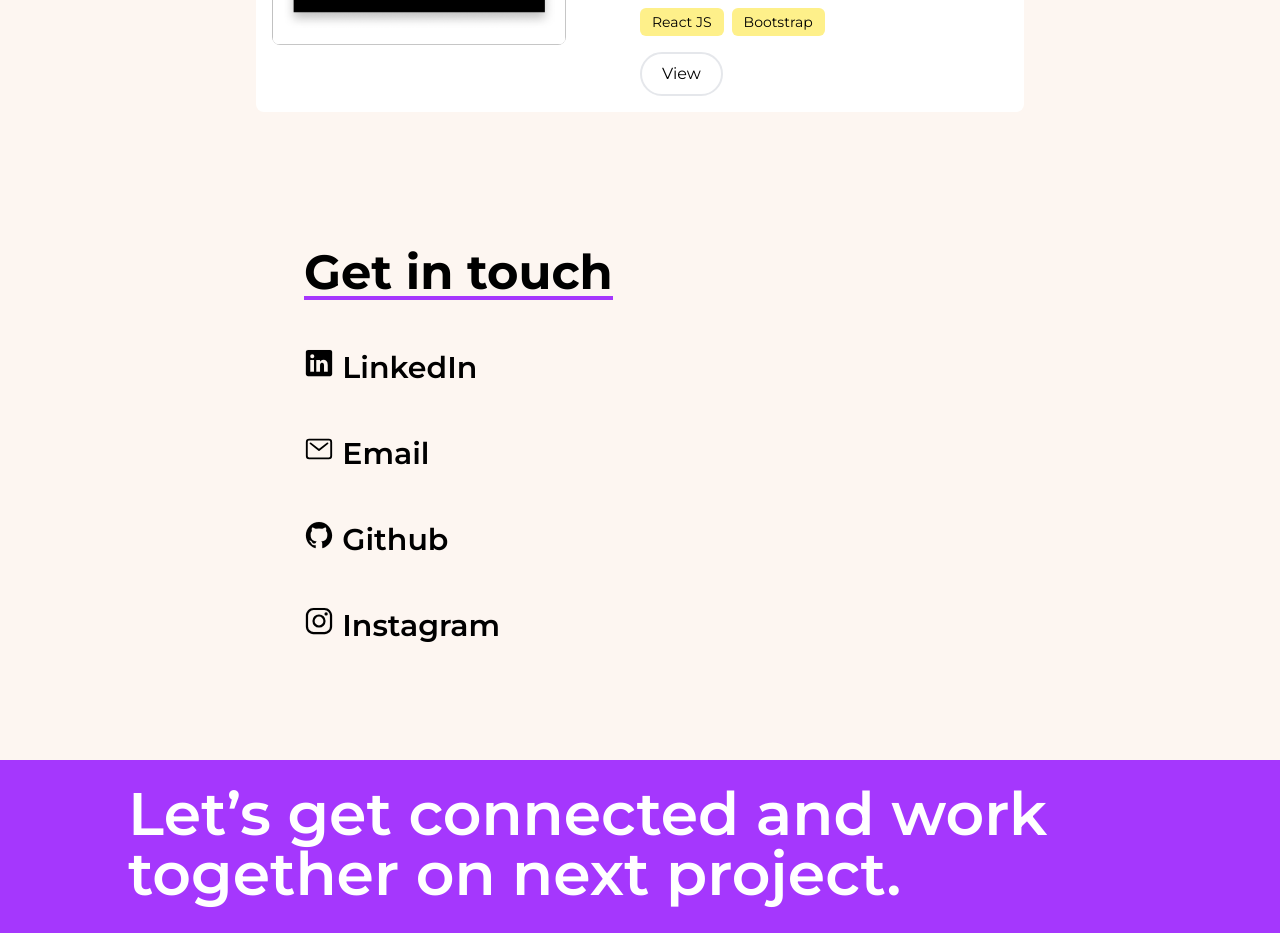
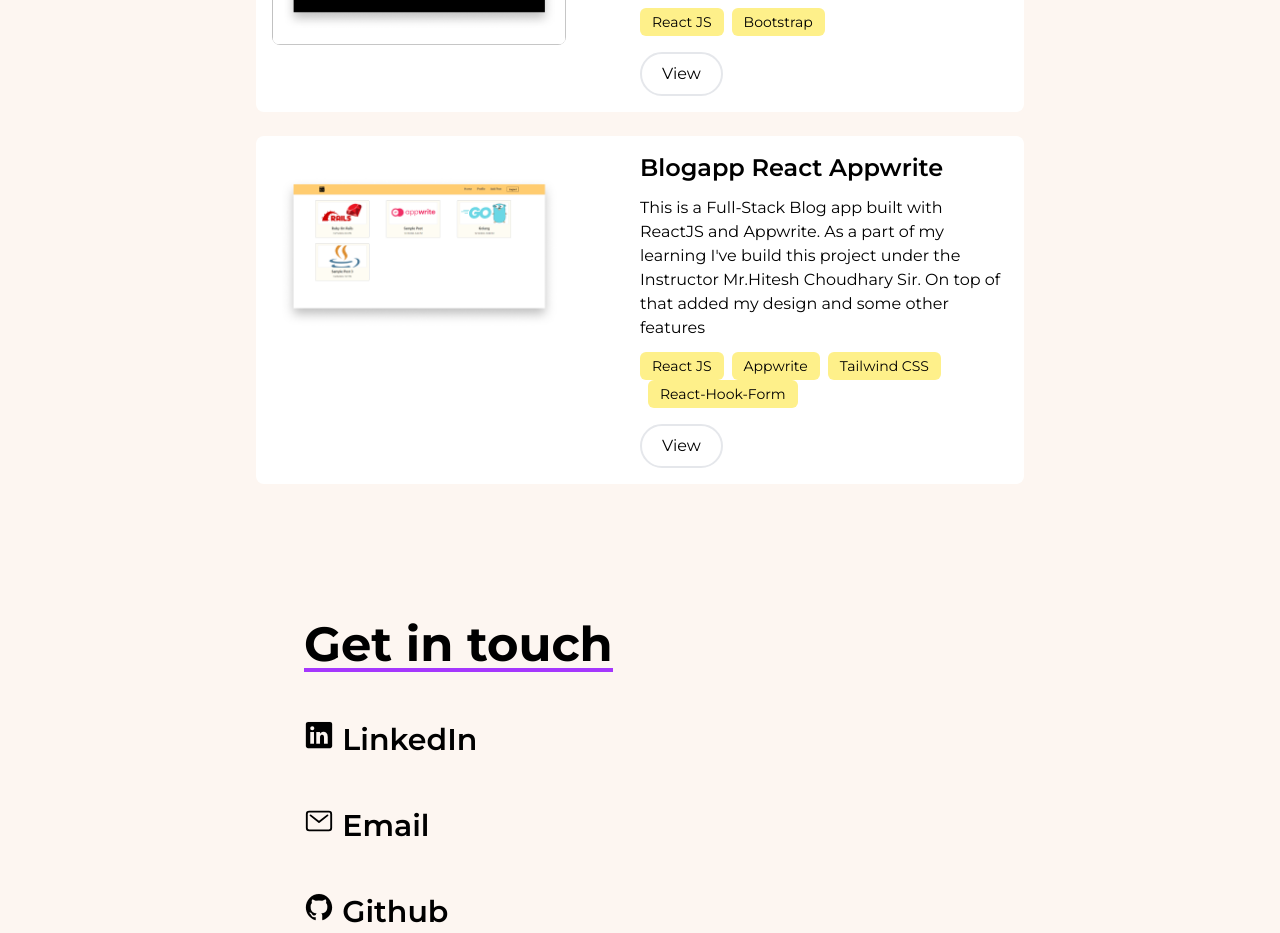
Before and after one commit to ShreyasVithalkar09/portfolio-website, a React (Create React App) app: page / in a window 1280 px wide. Shown: the part 2580-3513 px from the top of the page. Built offline with nearby package versions, Linux system fonts and the light colour scheme.

Commit message:
added new project

```diff
--- a/src/pages/data.js
+++ b/src/pages/data.js
@@ -1,35 +1,47 @@
-
-export const projects =[
-
+export const projects = [
   {
-            "title":"Text Utils",
-            "content":"TextUtils - A utility to manipulate the text as you want in the browser!. Users can manipulate the text like Copy text, Word Count, Character Count, Remove Extra Spaces.",
-            "stack": ["React JS", "Bootstrap"],
-            "poster": "/assets/text-utils.png",
-            "link": "https://shreyasvithalkar09.github.io/TextUtils-App/",
-            "id":1
+    title: "Text Utils",
+    content:
+      "TextUtils - A utility to manipulate the text as you want in the browser!. Users can manipulate the text like Copy text, Word Count, Character Count, Remove Extra Spaces.",
+    stack: ["React JS", "Bootstrap"],
+    poster: "/assets/text-utils.png",
+    link: "https://shreyasvithalkar09.github.io/TextUtils-App/",
+    id: 1,
   },
   {
-            "title":"Newzii - A news app",
-            "content":"This is a news app built with React JS using news-API which allows us to read top headlines and detailed news of different categories.",
-            "stack": ["React JS", "Bootstrap"],
-            "poster": "./assets/newzii.png",
-            "link": "https://github.com/ShreyasVithalkar09/Newzii",
-            "id":2
+    title: "Newzii - A news app",
+    content:
+      "This is a news app built with React JS using news-API which allows us to read top headlines and detailed news of different categories.",
+    stack: ["React JS", "Bootstrap"],
+    poster: "./assets/newzii.png",
+    link: "https://github.com/ShreyasVithalkar09/Newzii",
+    id: 2,
   },
   {
-            "title":"SGPA Calculator",
-            "content":"This is a SGPA Calculator for calculating the SGPA of VTU students of 5th Semester. Student can enter all subject marks out of 100 and get their SGPA and Percentage.",
-            "stack": ["HTML", "Bulma CSS", "Javascript"],
-            "poster": "./assets/sgpa.png",
-            "link": "https://shreyasvithalkar09.github.io/sgpa-calculator.github.io/",
-            "id":3
+    title: "SGPA Calculator",
+    content:
+      "This is a SGPA Calculator for calculating the SGPA of VTU students of 5th Semester. Student can enter all subject marks out of 100 and get their SGPA and Percentage.",
+    stack: ["HTML", "Bulma CSS", "Javascript"],
+    poster: "./assets/sgpa.png",
+    link: "https://shreyasvithalkar09.github.io/sgpa-calculator.github.io/",
+    id: 3,
   },
   {
-            "title":"Tic-Tac-Toe",
-            "content":"This is a Tic-Tac-Toe game which we all used to play in our Childhood. As a part of my learning I've build this small project under the Instructor Mr.Hitesh Choudhary Sir.",
-            "stack": ["React JS", "Bootstrap"],
-            "poster": "./assets/tic-tac-toe.png",
-            "link": "https://shreyasvithalkar09.github.io/tic-tac-toe-react/",
-            "id":4        }
-    ]
+    title: "Tic-Tac-Toe",
+    content:
+      "This is a Tic-Tac-Toe game which we all used to play in our Childhood. As a part of my learning I've build this small project under the Instructor Mr.Hitesh Choudhary Sir.",
+    stack: ["React JS", "Bootstrap"],
+    poster: "./assets/tic-tac-toe.png",
+    link: "https://shreyasvithalkar09.github.io/tic-tac-toe-react/",
+    id: 4,
+  },
+  {
+    title: "Blogapp React Appwrite",
+    content:
+      "This is a Full-Stack Blog app built with ReactJS and Appwrite. As a part of my learning I've build this project under the Instructor Mr.Hitesh Choudhary Sir. On top of that added my design and some other features",
+    stack: ["React JS", "Appwrite", "Tailwind CSS", "React-Hook-Form"],
+    poster: "./assets/blog.png",
+    link: "https://reactjs-blogapp.netlify.app/",
+    id: 5,
+  },
+];
```
Also changed, not shown: public/assets/blog.png (added). Lines whose indentation alone changed are shown as unchanged.
